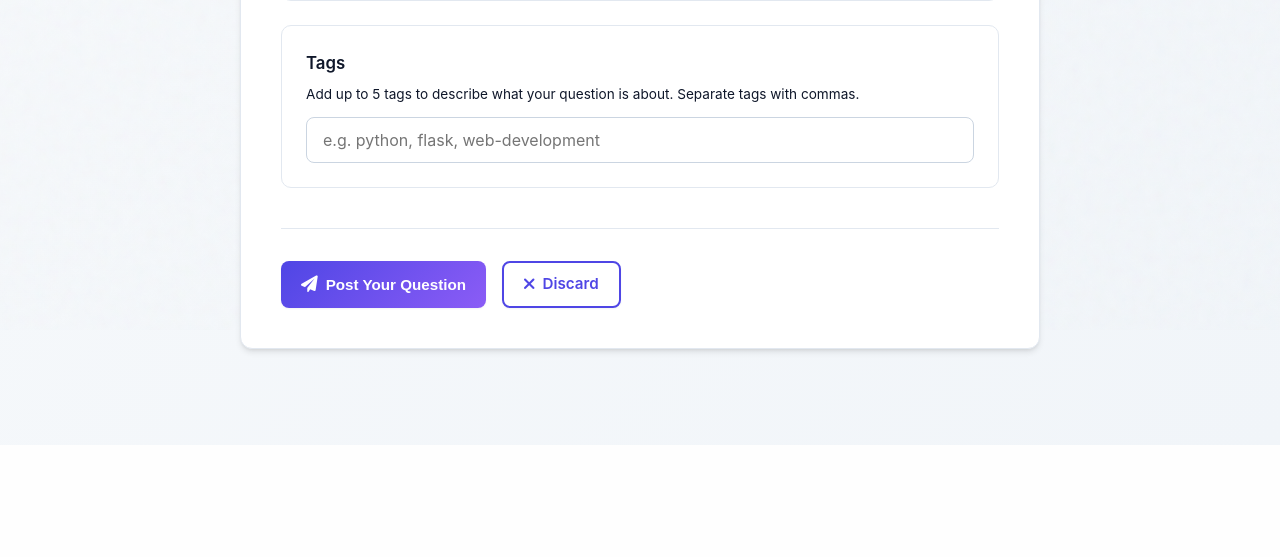
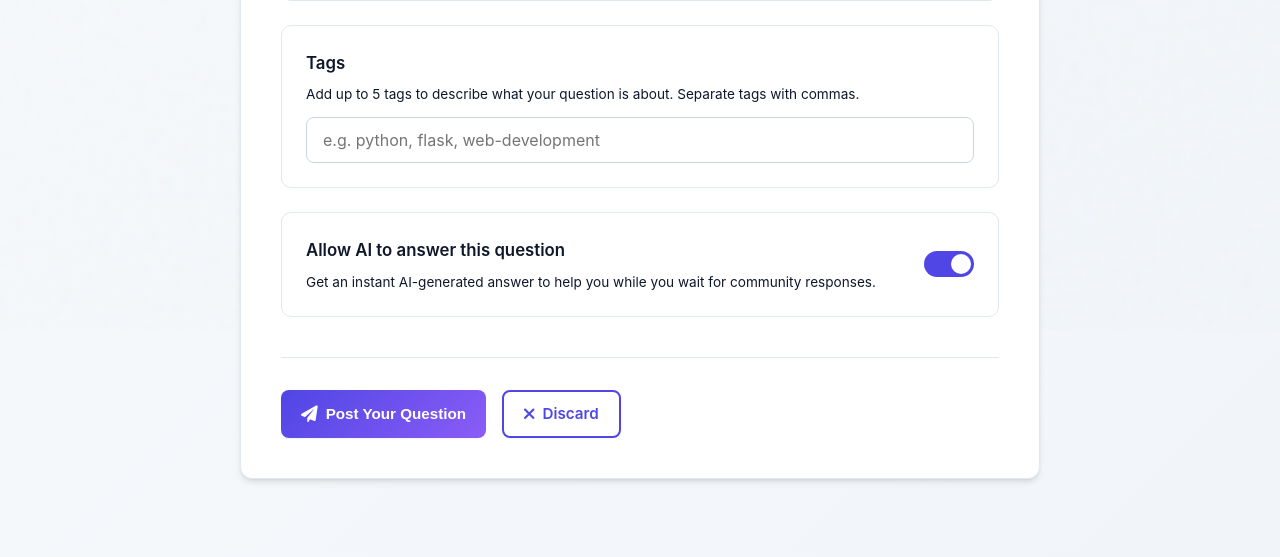
Before and after one commit to predat-r/askup, a Flask app: template templates/ask.html in a window 1280 px wide. Shown: the part 886-1443 px from the top of the page. Before the commit the page ends 1331 px from the top, so only its background shows below. Run offline with Flask 3, Linux system fonts and the light colour scheme; the template is opened without the code that fills it, so the values that code supplies are empty.

Commit message:
added ai bot answering functionality

```diff
--- a/app.py
+++ b/app.py
@@ -7,6 +7,12 @@ from datetime import datetime
 import logging
 from functools import wraps
 import warnings
+import logging
+import requests
+import json
+import threading
+from time import sleep
+from bson import json_util
 
 # Disable PyMongo debug logs
 logging.getLogger('pymongo').setLevel(logging.WARNING)
@@ -22,6 +28,13 @@ monitoring._CONNECTION_LOGGER = None
 app = Flask(__name__)
 app.secret_key =  os.getenv('SECRET_KEY')
 MONGO_URL = os.getenv('MONGO_URL')
+
+
+# Configure logging
+logging.basicConfig(level=logging.DEBUG)
+logger = logging.getLogger(__name__)
+
+
 try:
     client = MongoClient(MONGO_URL)
     db = client.askup
@@ -109,6 +122,69 @@ def logout():
     flash('You have been logged out')
     return redirect(url_for('index'))
 
+def generate_ai_answer(question_id, question_title, question_content):
+    """Background task to generate and save AI answer"""
+    def _generate():
+        url = "https://openrouter.ai/api/v1/chat/completions"
+
+        headers = {
+            "Authorization": os.getenv('OPENROUTER_API_KEY'),
+            "Content-Type": "application/json"
+        }
+
+        prompt = f"""You are a helpful AI assistant on a Q&A platform called Askup.
+        Please provide a clear, concise, and helpful answer to the following question:
+
+        {question_title}
+        {question_content}
+
+        IMPORTANT: Your answer should be in plain text format only.
+        - Do NOT use markdown formatting (no **bold**, *italics*, ## headers, etc.)
+        - Do NOT include any special characters for formatting
+        - Use simple line breaks for paragraphs
+        - Keep the response clean and easy to read
+
+        Your answer should be well-structured and directly address the question.
+        If the question is unclear or lacks context, you can ask for clarification."""
+
+        data = {
+            "model": "deepseek/deepseek-chat-v3-0324",
+            "messages": [
+                {"role": "user", "content": prompt}
+            ]
+        }
+
+        try:
+            response = requests.post(url, headers=headers, json=data)
+            response.raise_for_status()
+            result = response.json()
+            ai_answer = result['choices'][0]['message']['content'].strip()
+
+            # Save the AI answer
+            answers_collection.insert_one({
+                'content': ai_answer,
+                'question_id': question_id,
+                'user_id': None,  # No user ID for AI answers
+                'is_ai': True,
+                'created_at': datetime.utcnow(),
+                'votes': 0,
+                'voted_by': []
+            })
+
+            # Update question to indicate it has an AI answer
+            questions_collection.update_one(
+                {'_id': question_id},
+                {'$set': {'has_ai_answer': True}}
+            )
+
+        except Exception as e:
+            print(f"Error in AI answer generation: {str(e)}")
+
+    # Start the background task
+    thread = threading.Thread(target=_generate)
+    thread.daemon = True
+    thread.start()
+
 @app.route('/ask', methods=['GET', 'POST'])
 @login_required
 def ask_question():
@@ -116,27 +192,35 @@ def ask_question():
         title = request.form['title']
         content = request.form['content']
         tags = [tag.strip() for tag in request.form['tags'].split(',') if tag.strip()]
+        allow_ai_answers = 'allow_ai_answers' in request.form
 
-        questions_collection.insert_one({
+        # Insert the question
+        question = {
             'title': title,
             'content': content,
             'tags': tags,
             'user_id': ObjectId(session['user_id']),
             'created_at': datetime.utcnow(),
             'votes': 0,
-            'voted_by': []
-        })
+            'voted_by': [],
+            'allow_ai_answers': allow_ai_answers,
+            'has_ai_answer': False
+        }
 
-        flash('Question posted successfully!')
-        return redirect(url_for('index'))
+        result = questions_collection.insert_one(question)
+        question_id = result.inserted_id
 
-    return render_template('ask.html', current_user=get_current_user())
+        # If AI answers are allowed, start background task to generate answer
+        if allow_ai_answers:
+            generate_ai_answer(question_id, title, content)
 
-import logging
+        flash('Question posted successfully! AI is generating an answer...')
+        return redirect(url_for('view_question', question_id=question_id))
 
-# Configure logging
-logging.basicConfig(level=logging.DEBUG)
-logger = logging.getLogger(__name__)
+    elif request.method == 'GET':
+        return render_template('ask.html', current_user=get_current_user())
+
+
 
 @app.route('/question/<question_id>')
 def view_question(question_id):
@@ -165,14 +249,17 @@ def view_question(question_id):
             question['username'] = 'Anonymous'
 
         # Fetch answers and authors
-        answers = list(answers_collection.find({'question_id': obj_id}).sort('votes', -1))
+        answers = list(answers_collection.find({'question_id': obj_id}).sort([('is_ai', 1), ('votes', -1)]))  # Sort AI answers first, then by votes
         for answer in answers:
-            user_id = answer.get('user_id')
-            if user_id and ObjectId.is_valid(user_id):
-                author = users_collection.find_one({'_id': ObjectId(user_id)})
-                answer['username'] = author['username'] if author else 'Anonymous'
+            if answer.get('is_ai'):
+                answer['username'] = 'AI Assistant'
             else:
-                answer['username'] = 'Anonymous'
+                user_id = answer.get('user_id')
+                if user_id and ObjectId.is_valid(user_id):
+                    author = users_collection.find_one({'_id': ObjectId(user_id)})
+                    answer['username'] = author['username'] if author else 'Anonymous'
+                else:
+                    answer['username'] = 'Anonymous'
 
         return render_template('question.html',
                                question=question,
@@ -249,6 +336,7 @@ def vote(item_type, item_id, vote_type):
 
 @app.route('/profile/<username>')
 def profile(username):
+
     user = users_collection.find_one({'username': username})
     if not user:
         flash('User not found')
--- a/templates/ask.html
+++ b/templates/ask.html
@@ -4,6 +4,52 @@
 
 {% block content %}
 <style>
+    /* AI Answer Toggle Switch */
+    .switch {
+        position: relative;
+        display: inline-block;
+        width: 50px;
+        height: 26px;
+    }
+
+    .switch input {
+        opacity: 0;
+        width: 0;
+        height: 0;
+    }
+
+    .slider {
+        position: absolute;
+        cursor: pointer;
+        top: 0;
+        left: 0;
+        right: 0;
+        bottom: 0;
+        background-color: #ccc;
+        transition: .4s;
+        border-radius: 34px;
+    }
+
+    .slider:before {
+        position: absolute;
+        content: "";
+        height: 20px;
+        width: 20px;
+        left: 3px;
+        bottom: 3px;
+        background-color: white;
+        transition: .4s;
+        border-radius: 50%;
+    }
+
+    input:checked + .slider {
+        background-color: #4f46e5;
+    }
+
+    input:checked + .slider:before {
+        transform: translateX(24px);
+    }
+
     .ask-container {
         max-width: 800px;
         margin: 0 auto;
@@ -175,6 +221,21 @@
                    style="margin-top: 0.75rem;">
         </div>
 
+        <div class="form-card">
+            <div style="display: flex; align-items: center; justify-content: space-between;">
+                <div>
+                    <label class="form-label" style="margin-bottom: 0;">Allow AI to answer this question</label>
+                    <div class="form-help">
+                        Get an instant AI-generated answer to help you while you wait for community responses.
+                    </div>
+                </div>
+                <label class="switch" style="margin-left: 1rem;">
+                    <input type="checkbox" name="allow_ai_answers" checked>
+                    <span class="slider round"></span>
+                </label>
+            </div>
+        </div>
+
         <div class="form-actions">
             <button type="submit" class="btn btn-primary">
                 <i class="fas fa-paper-plane"></i> Post Your Question
```
Also changed, not shown: templates/question.html (+29 -3 lines).
